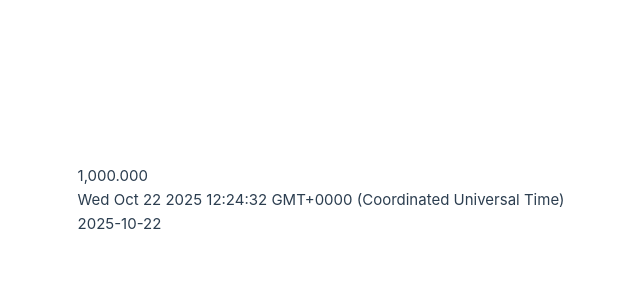
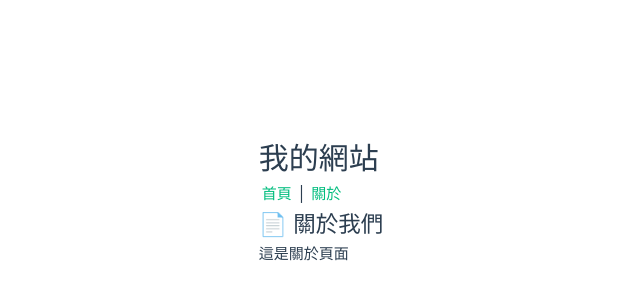
Before and after one commit to JerryChang0504/20250908, a Vue app: page /about in a window 1280 px wide. Shown: the part 200-500 px from the top of the page, without its empty margins (319-959 px from the left). Built offline with nearby package versions, Linux system fonts and the light colour scheme.

Commit message:
VueRouter

```diff
--- a/package.json
+++ b/package.json
@@ -18,7 +18,8 @@
   "dependencies": {
     "lodash": "^4.17.21",
     "moment": "^2.30.1",
-    "vue": "^3.5.18"
+    "vue": "^3.5.18",
+    "vue-router": "^4.6.3"
   },
   "devDependencies": {
     "@eslint/js": "^9.31.0",
--- a/src/App.vue
+++ b/src/App.vue
@@ -144,9 +144,15 @@ console.log('🚀 ~ date:', date)
     <!-- <TabBarP /> -->
     <!-- <UserData /> -->
     <!-- <ProvideInjectRef /> -->
-    {{ $formatPrice(1000, 3) }}<br />
-    {{ new Date() }}<br />
-    {{ $formatDate(new Date()) }}
+    <!-- {{ $formatPrice(1000, 3) }}<br /> -->
+    <!-- {{ new Date() }}<br /> -->
+    <!-- {{ $formatDate(new Date()) }} -->
+    <h1>我的網站</h1>
+    <nav>
+      <router-link to="/">首頁</router-link> |
+      <router-link to="/about">關於</router-link>
+    </nav>
+    <router-view />
   </main>
 </template>
 
--- a/src/main.js
+++ b/src/main.js
@@ -4,8 +4,10 @@ import { createApp } from 'vue'
 import AlertBox from './components/AlertBox.vue'
 import formatPlugin from './components/plugins/formatPlugin'
 import App from './App.vue'
+import router from './router'
 
 const app = createApp(App)
 app.component('AlertBox', AlertBox)
 app.use(formatPlugin)
+app.use(router)
 app.mount('#app')
--- /dev/null
+++ b/src/views/About.vue
@@ -0,0 +1,10 @@
+<script setup></script>
+
+<template>
+  <div>
+    <h2>📄 關於我們</h2>
+    <p>這是關於頁面</p>
+  </div>
+</template>
+
+<style scoped></style>
--- /dev/null
+++ b/src/views/Home.vue
@@ -0,0 +1,10 @@
+<script setup></script>
+
+<template>
+  <div>
+    <h2>🏠 首頁</h2>
+    <p>這是首頁內容</p>
+  </div>
+</template>
+
+<style scoped></style>
```
Also changed, not shown: src/router/index.js (added, +16 -0 lines), 1 other file (tests, documents, lock files or other folders).
